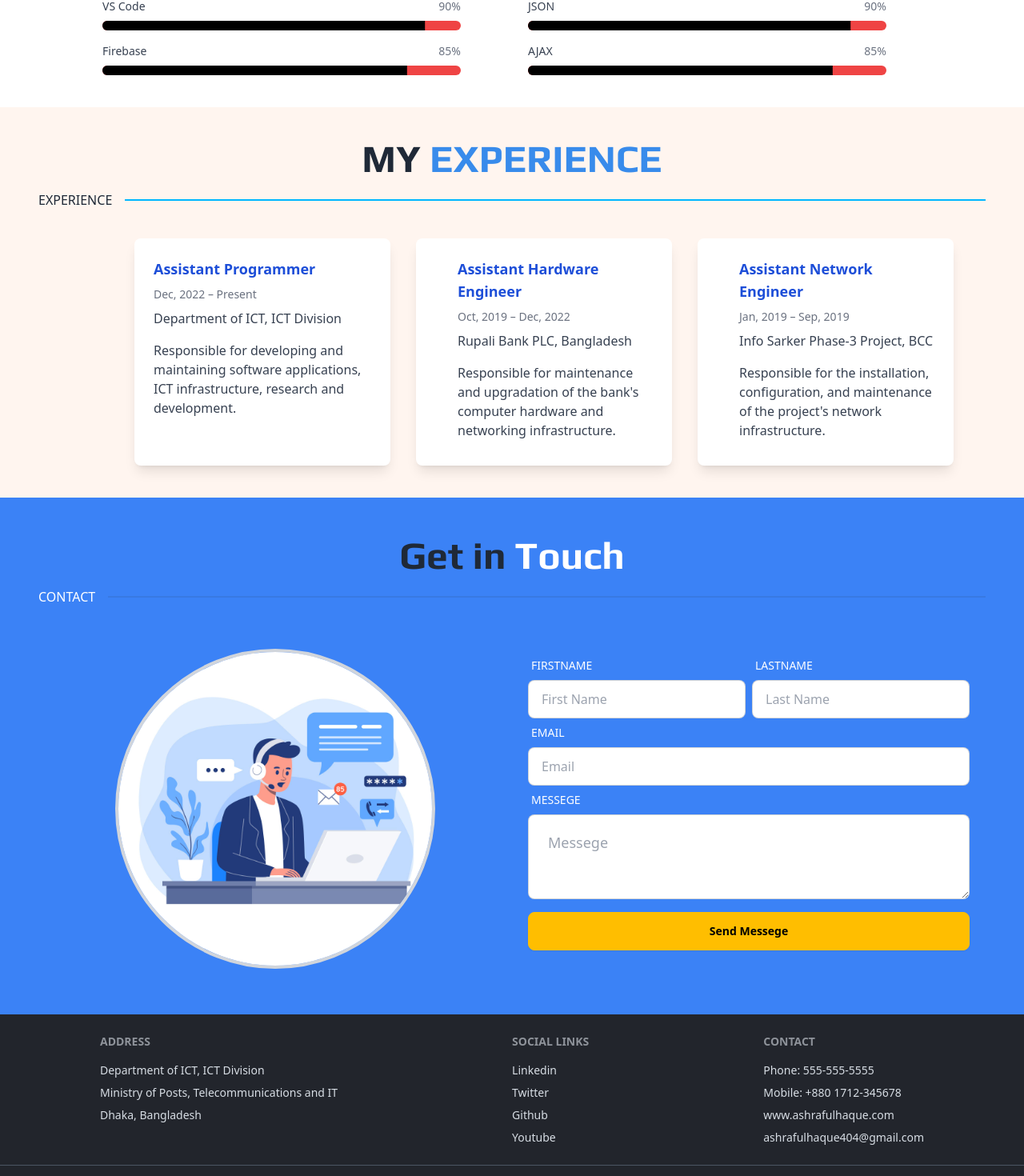
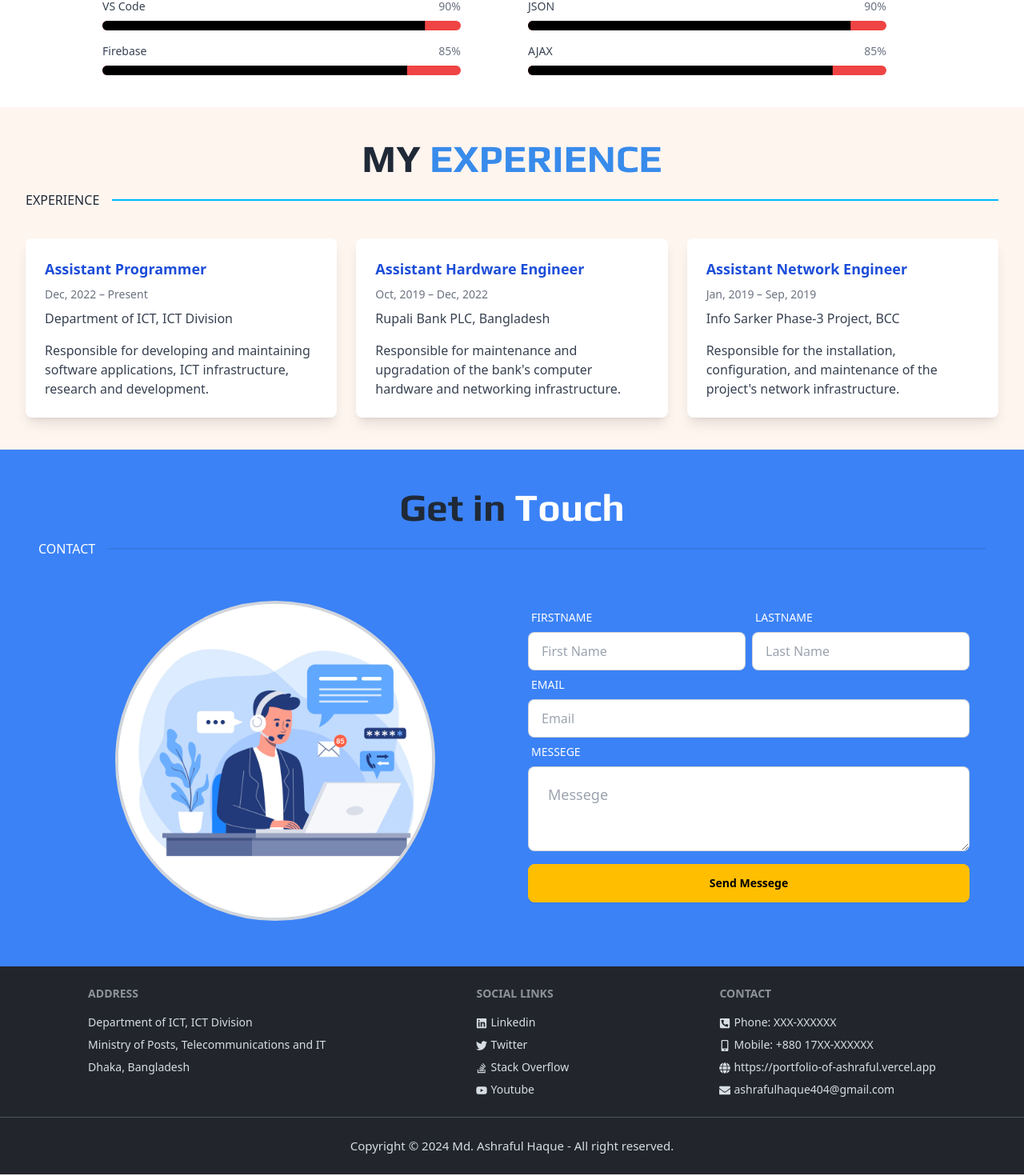
Before and after one commit to ashrafulhaque/portfolio, a React (Vite) app: page / in a window 1280 px wide. Shown: the part 3411-4881 px from the top of the page at 80% size. Built offline with nearby package versions, Linux system fonts and the light colour scheme.

Commit message:
Some minor design fixes

```diff
--- a/src/components/Experience.tsx
+++ b/src/components/Experience.tsx
@@ -5,30 +5,23 @@ const ExperienceCard: React.FC<{
   company: string;
   duration: string;
   description: string;
-  index: number;
-}> = ({ title, company, duration, description, index }) => {
+}> = ({ title, company, duration, description }) => {
   const { ref, inView } = useInView({
-    threshold: 0.2,
     triggerOnce: false,
+    threshold: 0.1,
   });
 
   return (
     <div
       ref={ref}
-      className={`bg-white p-4 md:p-6 rounded-lg shadow-lg w-full max-w-md mx-auto opacity-0 transform translate-x-10 transition-all duration-1000 ease-out ${
-        inView ? "opacity-100 -translate-x-0" : ""
-      }`}
+      className={`bg-white p-6 rounded-lg shadow-lg transform transition-all duration-1000 ease-out
+        ${inView ? "opacity-100 translate-y-0" : "opacity-0 translate-y-10"}`}
     >
-      <div className="flex items-start">
-        {index !== 0 && (
-          <div className="border-l-4 border-blue-500 h-full mr-4 md:mr-6"></div>
-        )}
-        <div className="mb-2 flex flex-col gap-2">
-          <h3 className="text-lg font-semibold text-blue-700">{title}</h3>
-          <p className="text-gray-500 text-sm">{duration}</p>
-          <p className="text-gray-700 font-medium mb-2">{company}</p>
-          <p className="text-gray-700">{description}</p>
-        </div>
+      <div className="flex flex-col gap-2">
+        <h3 className="text-lg font-semibold text-blue-700">{title}</h3>
+        <p className="text-gray-500 text-sm">{duration}</p>
+        <p className="text-gray-700 font-medium mb-2">{company}</p>
+        <p className="text-gray-700">{description}</p>
       </div>
     </div>
   );
@@ -62,14 +55,14 @@ const Experience = () => {
   return (
     <section
       id="experience"
-      className="py-10 px-4 sm:px-5 lg:px-12 bg-[#FFF5EF] overflow-x-hidden"
+      className="py-10 px-4 sm:px-6 lg:px-8 bg-[#FFF5EF]"
     >
       <h2 className="font-play text-5xl font-bold text-center mb-5">
         MY <span className="text-[#388beb]">EXPERIENCE</span>
       </h2>
       <div className="divider divider-start divider-info">EXPERIENCE</div>
 
-      <div className="relative flex flex-col lg:flex-row gap-6 sm:gap-8 mt-10 max-w-5xl mx-auto">
+      <div className="grid grid-cols-1 md:grid-cols-2 lg:grid-cols-3 gap-6 mt-10 max-w-7xl mx-auto">
         {experiences.map((exp, index) => (
           <ExperienceCard
             key={index}
@@ -77,7 +70,6 @@ const Experience = () => {
             company={exp.company}
             duration={exp.duration}
             description={exp.description}
-            index={index}
           />
         ))}
       </div>
--- a/src/components/Introduction.tsx
+++ b/src/components/Introduction.tsx
@@ -13,7 +13,7 @@ const Introduction = () => {
         <div className="w-[90%] mx-auto max-w-screen-xl min-h-screen pt-4">
           <div className="grid grid-cols-1 sm:grid-cols-2 justify-center gap-10">
             <div className="font-semibold font-poppins mx-auto sm:mt-10">
-              <h3 className=" text-xl  text-[#7f7e81]">Hey! I'm,</h3>
+              <h3 className="text-xl text-[#7f7e81]">Hey! I'm,</h3>
               <h1 className="text-4xl sm:py-4 sm:text-5xl font-play leading-tight text-[#388beb]">
                 Md. Ashraful Haque
               </h1>
--- a/src/components/shared/Footer.tsx
+++ b/src/components/shared/Footer.tsx
@@ -1,3 +1,14 @@
+import {
+  FaEnvelope,
+  FaGlobe,
+  FaLinkedin,
+  FaMobileAlt,
+  FaPhoneSquareAlt,
+  FaStackOverflow,
+  FaTwitter,
+  FaYoutube,
+} from "react-icons/fa";
+
 const Footer = () => {
   return (
     <div>
@@ -19,50 +30,71 @@ const Footer = () => {
         <nav>
           <h6 className="footer-title">Social Links</h6>
           <a
-            className="link link-hover"
+            className="link link-hover inline-flex gap-1"
             href="https://www.linkedin.com/in/imashrafulhaque/"
             target="_blank"
           >
+            <span className="mt-1">
+              <FaLinkedin />
+            </span>
             Linkedin
           </a>
           <a
-            className="link link-hover"
+            className="link link-hover inline-flex gap-1"
             href="https://x.com/imashrafulhaque"
             target="_blank"
           >
+            <span className="mt-1">
+              <FaTwitter />
+            </span>
             Twitter
           </a>
-
           <a
-            className="link link-hover"
-            href="https://github.com/ashrafulhaque"
+            className="link link-hover inline-flex gap-1"
+            href="https://stackoverflow.com/users/3220092/ashraful-haque"
             target="_blank"
           >
-            Github
+            <span className="mt-1">
+              <FaStackOverflow />
+            </span>
+            Stack Overflow
           </a>
-
           <a
-            className="link link-hover"
+            className="link link-hover inline-flex gap-1"
             href="https://www.youtube.com/@troubleshootprogramming4452"
             target="_blank"
           >
+            <span className="mt-1">
+              <FaYoutube />
+            </span>
             Youtube
           </a>
         </nav>
         <div>
           <h6 className="footer-title">Contact</h6>
-          <p>
-            <i className="fa-solid fa-phone"></i> Phone: 555-555-5555
+          <p className="inline-flex gap-1">
+            <span className="mt-1">
+              <FaPhoneSquareAlt />
+            </span>
+            Phone: XXX-XXXXXX
           </p>
-          <p>
-            <i className="fa-solid fa-mobile-screen"></i> Mobile: +880
-            1712-345678
+          <p className="inline-flex gap-1">
+            <span className="mt-1">
+              <FaMobileAlt />
+            </span>
+            Mobile: +880 17XX-XXXXXX
           </p>
-          <p>
-            <i className="fa-solid fa-globe"></i> www.ashrafulhaque.com
+          <p className="inline-flex gap-1">
+            <span className="mt-1">
+              <FaGlobe />
+            </span>
+            https://portfolio-of-ashraful.vercel.app
           </p>
-          <p>
-            <i className="fa-solid fa-envelope"></i> ashrafulhaque404@gmail.com
+          <p className="inline-flex gap-1">
+            <span className="mt-1">
+              <FaEnvelope />
+            </span>
+            ashrafulhaque404@gmail.com
           </p>
         </div>
       </footer>
--- a/src/components/shared/Navbar.tsx
+++ b/src/components/shared/Navbar.tsx
@@ -87,7 +87,7 @@ const Navbar = () => {
 
         <Link
           to="/"
-          className="btn btn-ghost text-xl font-courgette hover:bg-inherit"
+          className="btn btn-ghost text-lg sm:text-xl font-courgette hover:bg-inherit"
         >
           <span className="font-bold">Md.Ashraful Haque</span>
         </Link>
--- a/src/pages/Homepage.tsx
+++ b/src/pages/Homepage.tsx
@@ -9,6 +9,7 @@ import Skills from "@/components/Skills";
 const Homepage = () => {
   return (
     <>
+      <main>
         <Introduction />
         <About />
         <Projects />
@@ -16,6 +17,7 @@ const Homepage = () => {
         <Skills />
         <Experience />
         <Contact />
+      </main>
     </>
   );
 };
```
Lines whose indentation alone changed are shown as unchanged.
